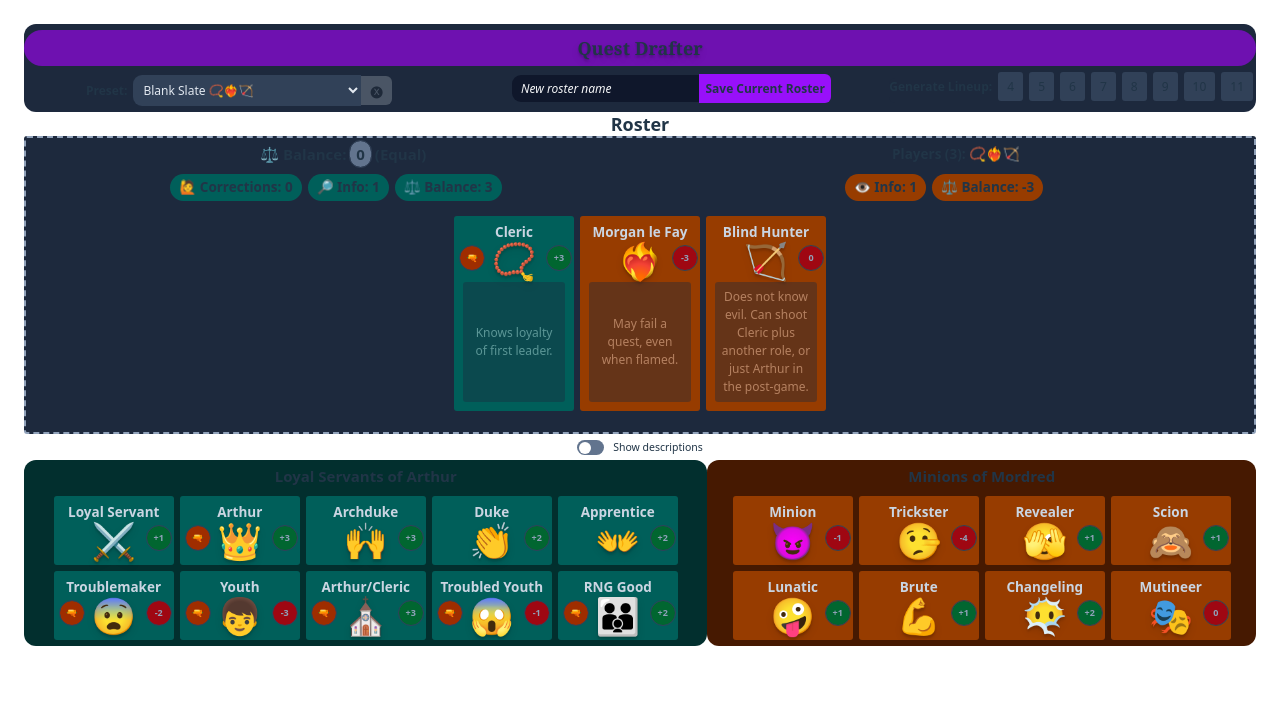
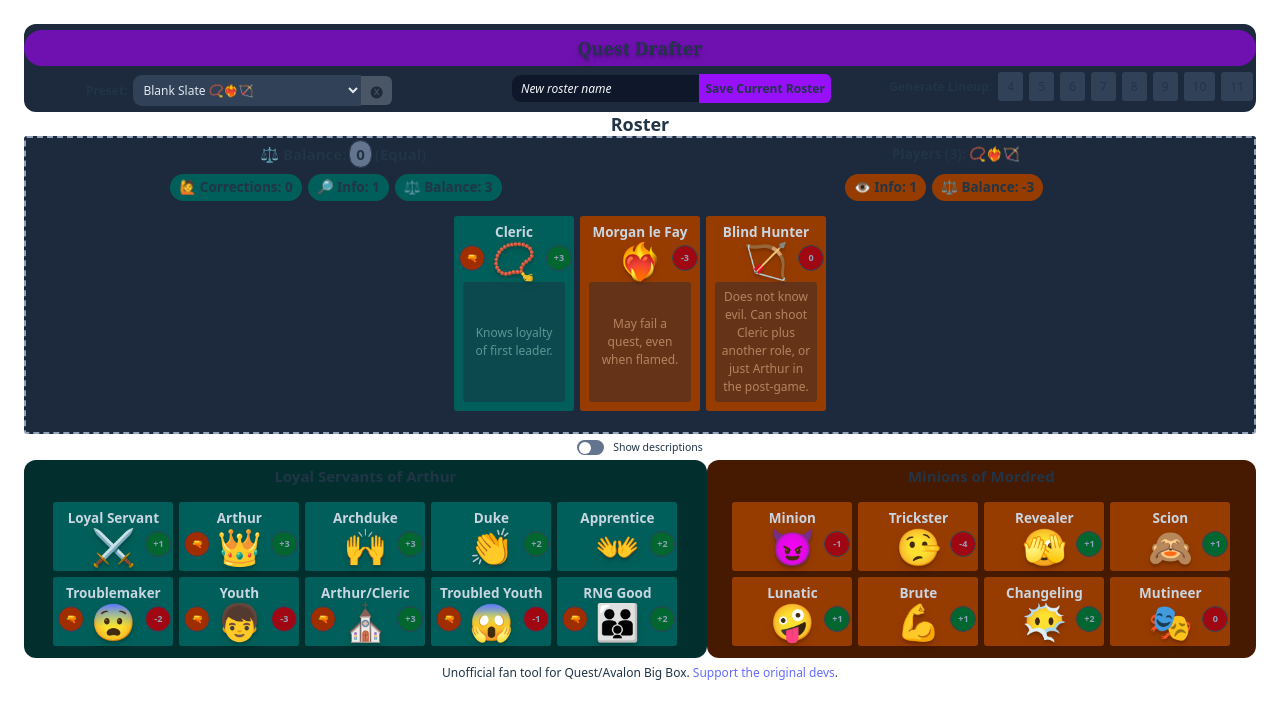
Before and after one commit to Talberon/quest-app, a React (Vite) app: page / in a window 1280 px wide. Shown: the top 718 px of the page. Built offline with nearby package versions, Linux system fonts and the light colour scheme.

Commit message:
Updated readme and added credits

```diff
--- a/src/App.tsx
+++ b/src/App.tsx
@@ -77,7 +77,7 @@ function App() {
             <div className="text-xl font-bold mb-3">
               Loyal Servants of Arthur
             </div>
-            <div className="flex flex-wrap justify-center gap-2 max-h-100 overflow-auto">
+            <div className="flex flex-wrap justify-center gap-2 p-2 max-h-100 overflow-auto">
               {roles
                 .filter((role) => {
                   if (role.alignment !== 'GOOD') return false
@@ -112,7 +112,7 @@ function App() {
           {/* Minions Pool */}
           <div className="bg-amber-950 rounded-2xl p-2 select-none">
             <div className="text-xl font-bold mb-3">Minions of Mordred</div>
-            <div className="flex flex-wrap justify-center gap-2 max-h-100 overflow-auto">
+            <div className="flex flex-wrap justify-center gap-2 p-2 max-h-100 overflow-auto">
               {roles
                 .filter((role) => {
                   if (role.alignment !== 'EVIL') return false
@@ -149,6 +149,7 @@ function App() {
           ) : null}
         </DragOverlay>
       </DndContext>
+      <div className='py-2'>Unofficial fan tool for Quest/Avalon Big Box. <a href="https://indieboardsandcards.com/our-games/avalon-big-box/">Support the original devs</a>.</div>
     </div>
   )
 
```
Also changed, not shown: 1 other file (tests, documents, lock files or other folders).
